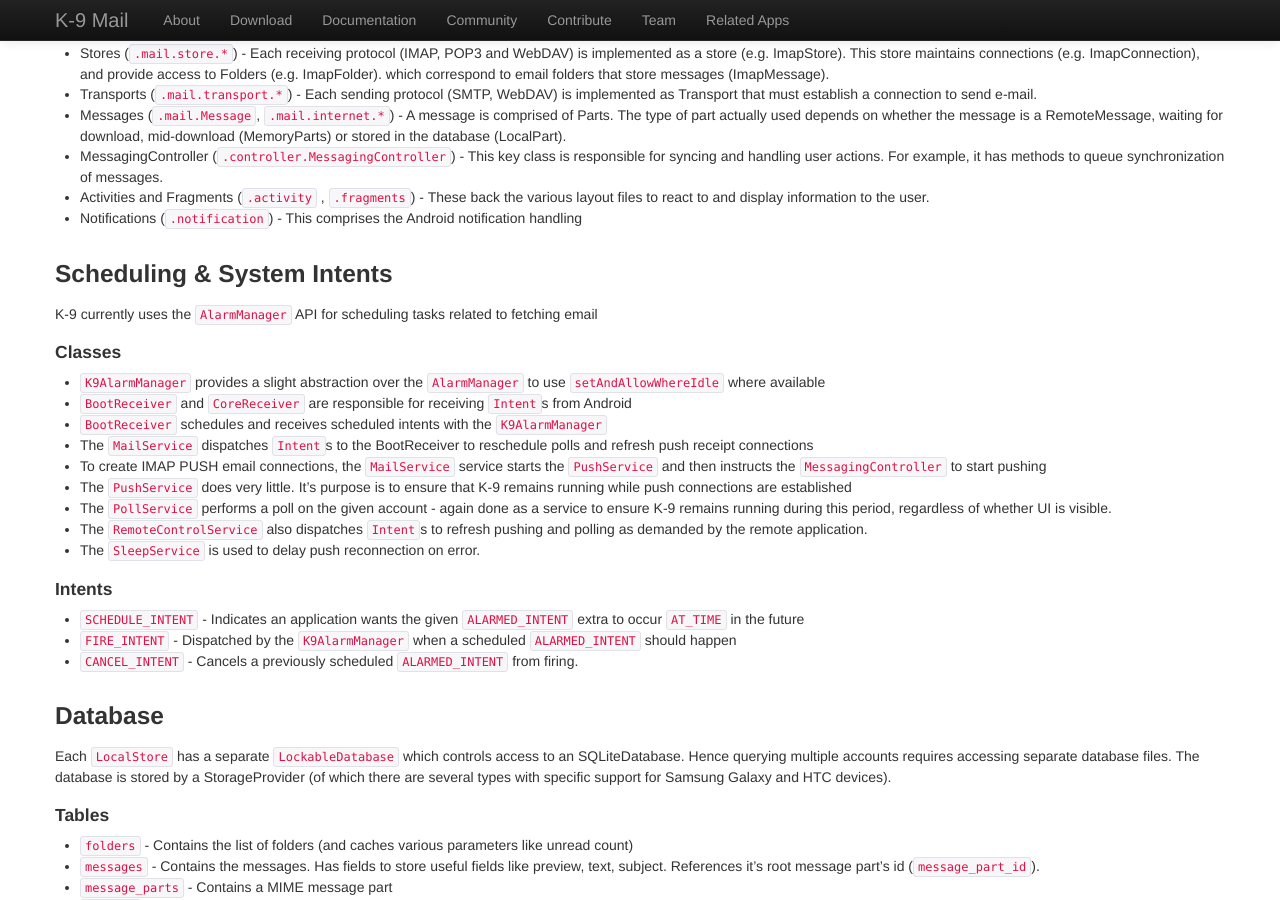
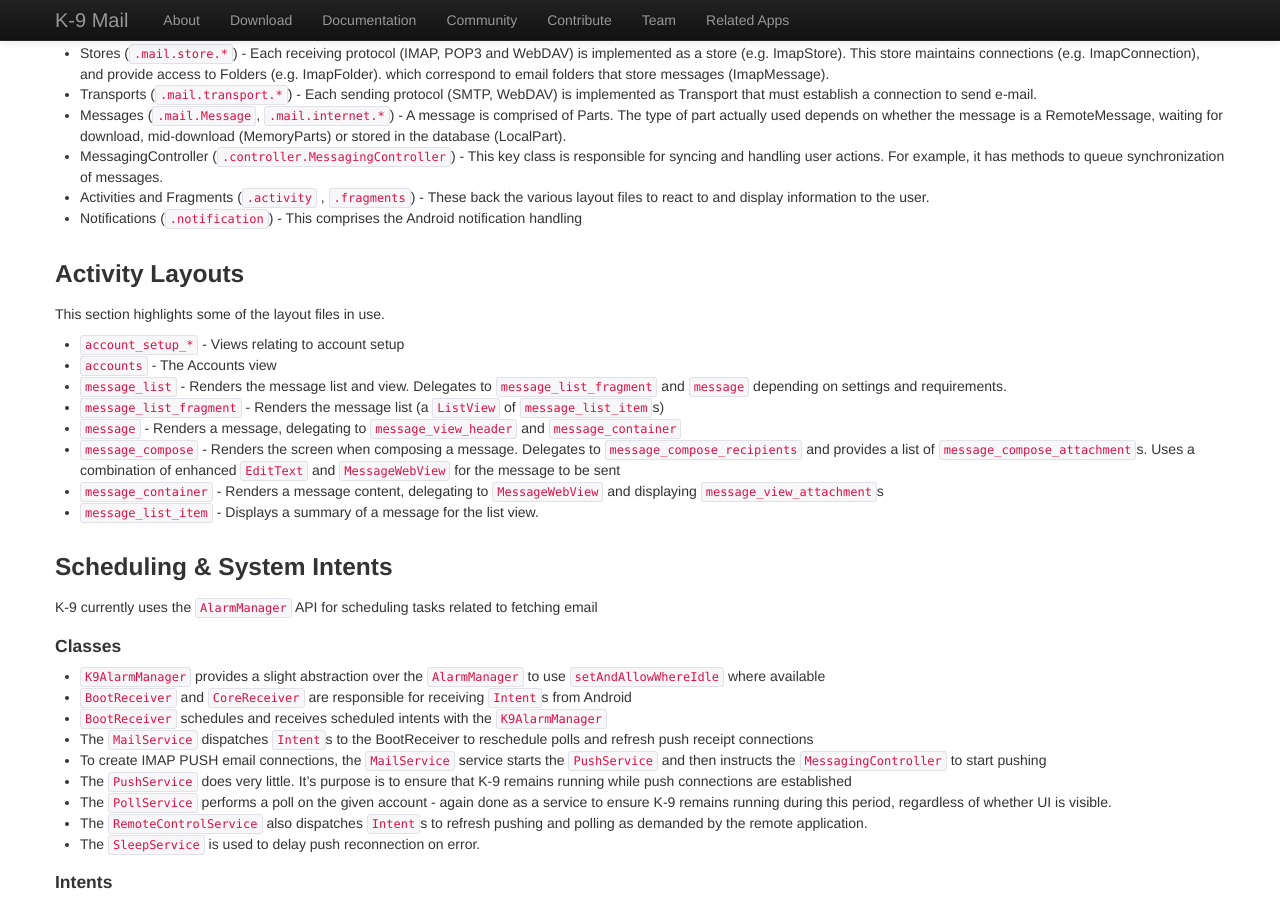
Before and after one commit to k9mail/k9mail.app, a Jekyll site: the page built from documentation/development.md, in a window 1280 px wide and 900 px high, scrolled down 849 px. Built offline with Jekyll 4.4.1, drawn with Linux system fonts in a browser that asks for light colours; nearby versions of some CDN libraries.

Commit message:
Add a short summary of some of the layouts

```diff
--- a/documentation/development.md
+++ b/documentation/development.md
@@ -51,6 +51,19 @@ There are many parts to K-9. This list gives a rough outline of some of them.
 * Activities and Fragments (`.activity` , `.fragments`) - These back the various layout files to react to and display information to the user.
 * Notifications (`.notification`) - This comprises the Android notification handling
 
+### Activity Layouts
+
+This section highlights some of the layout files in use.
+
+* `account_setup_*` - Views relating to account setup
+* `accounts` - The Accounts view
+* `message_list` - Renders the message list and view. Delegates to `message_list_fragment` and `message` depending on settings and requirements.
+* `message_list_fragment` - Renders the message list (a `ListView` of `message_list_item`s)
+* `message` - Renders a message, delegating to `message_view_header` and `message_container`
+* `message_compose` - Renders the screen when composing a message. Delegates to `message_compose_recipients` and provides a list of `message_compose_attachment`s. Uses a combination of enhanced `EditText` and `MessageWebView` for the message to be sent
+* `message_container` - Renders a message content, delegating to `MessageWebView` and displaying `message_view_attachment`s
+* `message_list_item` - Displays a summary of a message for the list view.
+
 ### Scheduling & System Intents
 
 K-9 currently uses the [`AlarmManager`](https://developer.android.com/reference/android/app/AlarmManager.html) API for scheduling tasks related to fetching email
```
